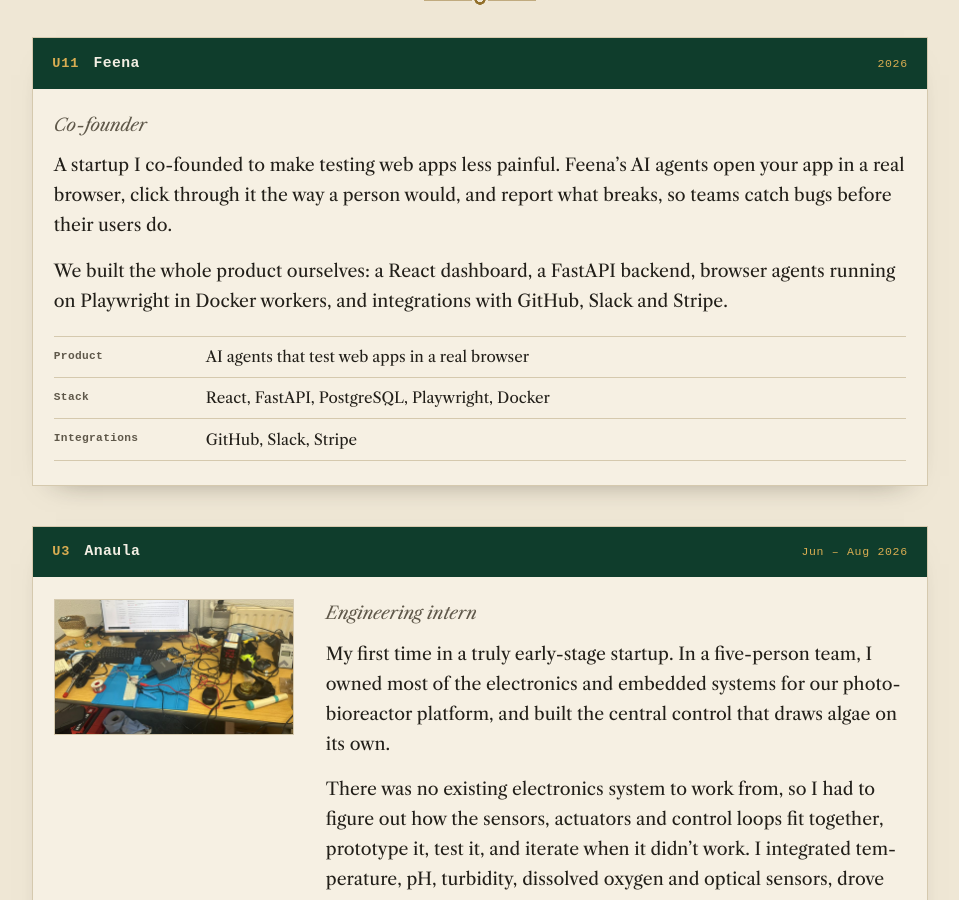
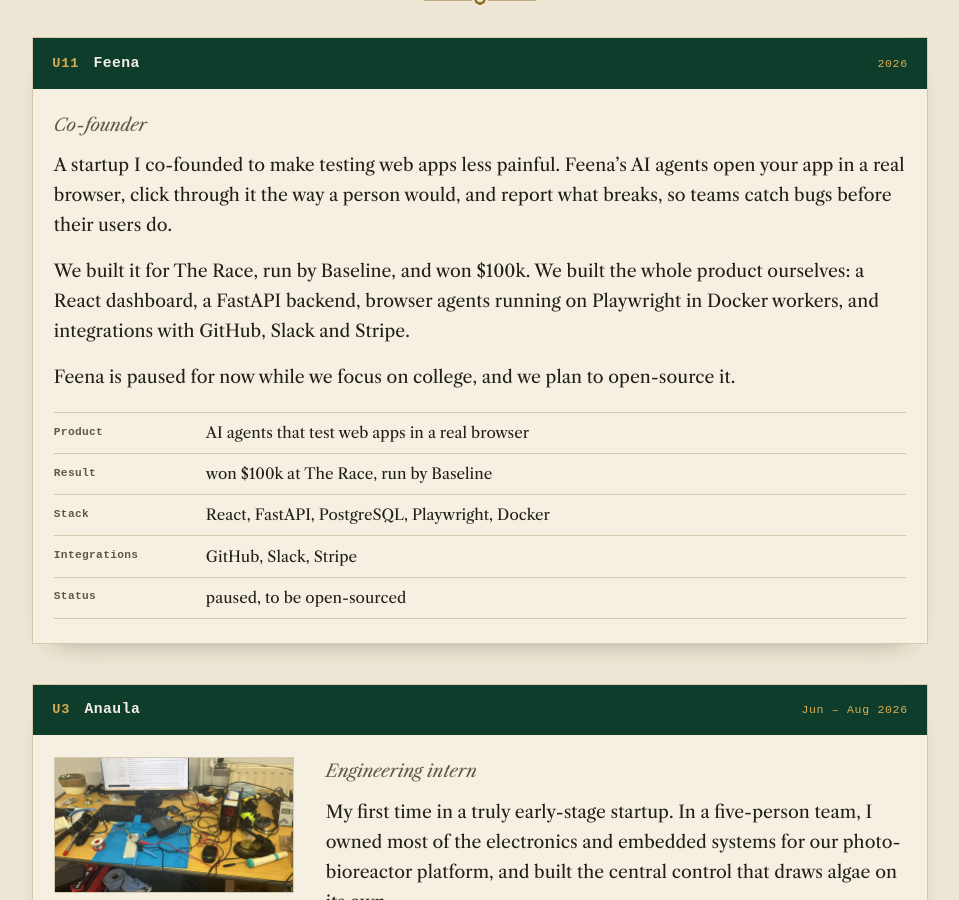
Before and after one commit to gognakamaya-dev/gognakamaya-dev.github.io, a Jekyll site: the page built from work/index.html, in a window 1280 px wide and 900 px high, scrolled down 360 px. Shown: the whole window, without its empty margins (160-1119 px from the left). Built offline with Jekyll 4.4.1, drawn with Linux system fonts in a browser that asks for light colours; some web fonts are replaced; some of the changed text lies outside the part shown.

Commit message:
Feena: The Race win, paused, open-sourcing
Co-Authored-By: Claude Opus 5.5 <noreply@anthropic.com>
Claude-Session: https://claude.ai/code/session_015n5nitb26PArmprVPfnB65

```diff
--- a/_data/work.yml
+++ b/_data/work.yml
@@ -14,11 +14,15 @@ experience:
     what: |
       A startup I co-founded to make testing web apps less painful. Feena's AI agents open your app in a real browser, click through it the way a person would, and report what breaks, so teams catch bugs before their users do.
 
-      We built the whole product ourselves: a React dashboard, a FastAPI backend, browser agents running on Playwright in Docker workers, and integrations with GitHub, Slack and Stripe.
+      We built it for The Race, run by Baseline, and won $100k. We built the whole product ourselves: a React dashboard, a FastAPI backend, browser agents running on Playwright in Docker workers, and integrations with GitHub, Slack and Stripe.
+
+      Feena is paused for now while we focus on college, and we plan to open-source it.
     specs:
       Product: AI agents that test web apps in a real browser
+      Result: won $100k at The Race, run by Baseline
       Stack: React, FastAPI, PostgreSQL, Playwright, Docker
       Integrations: GitHub, Slack, Stripe
+      Status: paused, to be open-sourced
 
   - slug: anaula
     ref: U3
@@ -149,6 +153,7 @@ projects:
       Role: CTO
 
 awards:
+  - "The Race, run by Baseline: won $100k with Feena (2026)"
   - "BT Young Scientist & Technology Exhibition: three-time winner, including first in Intermediate Individual Technology and the Stripe Software Award (2024), and second in Junior Technology (2022)"
   - "BTYSTE Bootcamp: one of 30 projects picked from 550+"
   - "SciFest: four-time winner and twice a national finalist"
```
